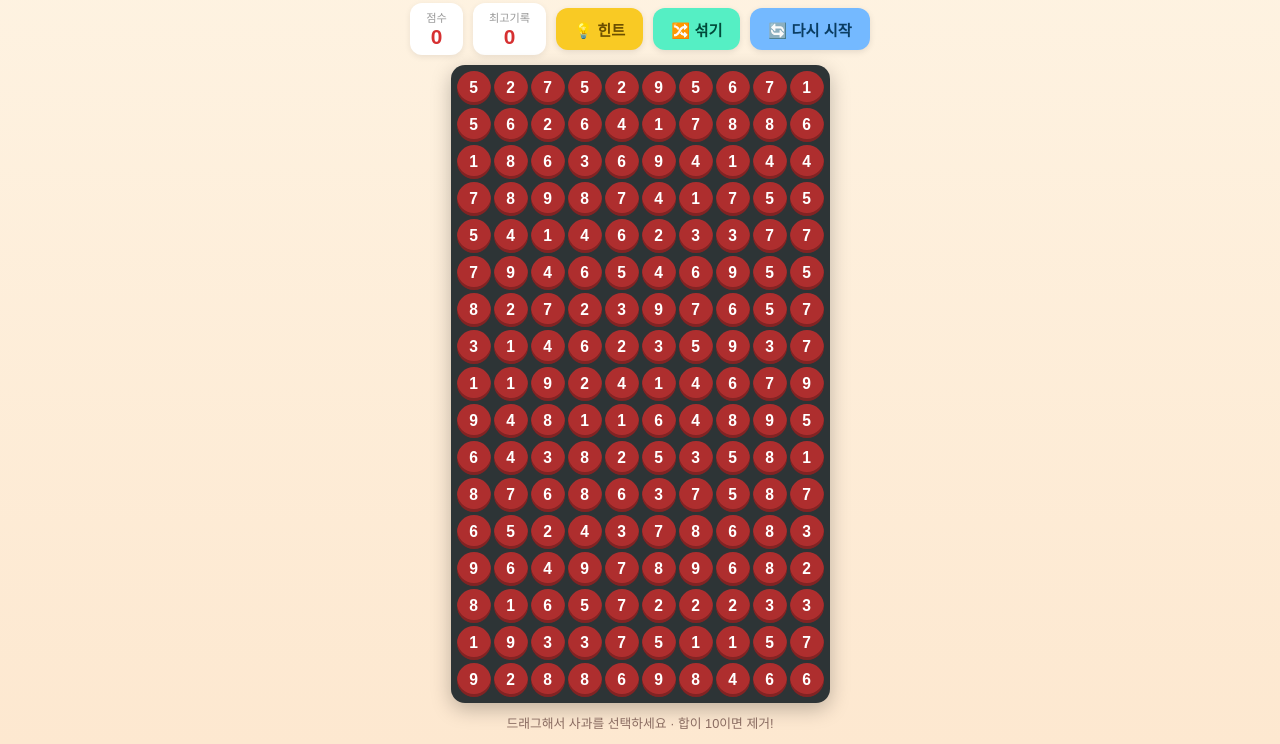
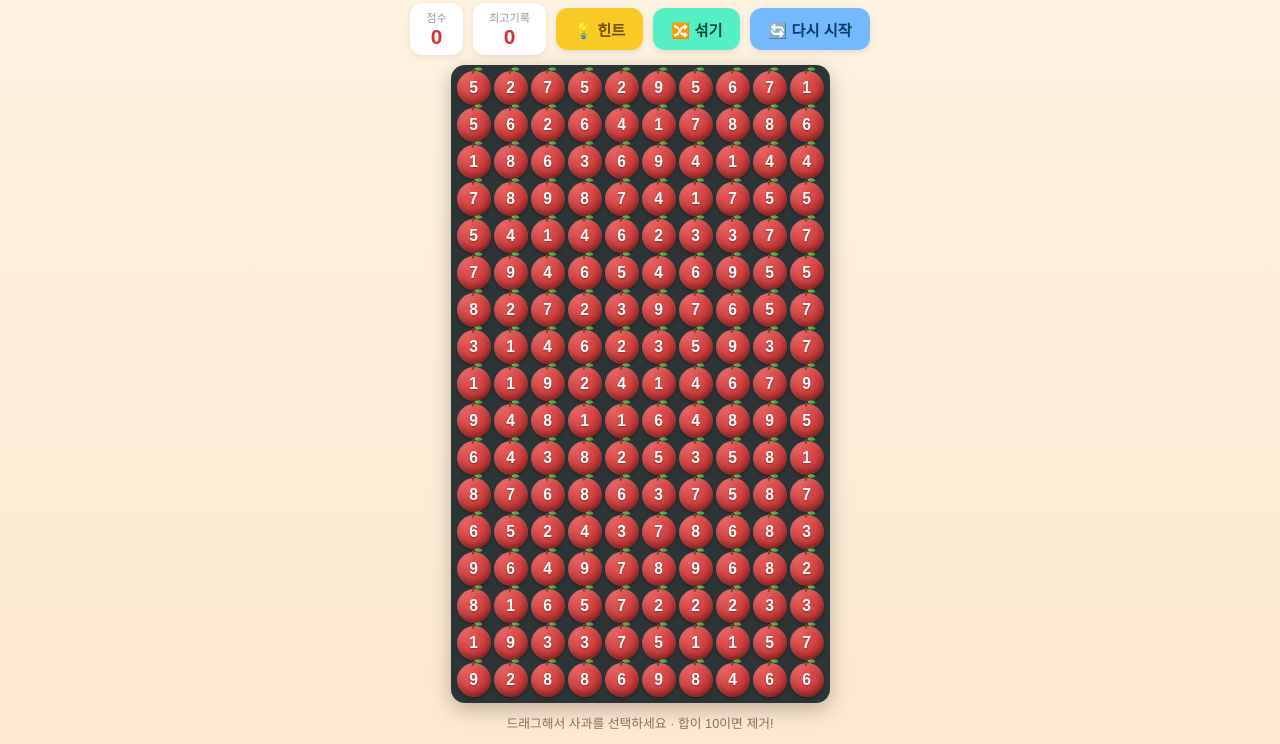
Before and after one commit to labyrinth30/apple-game, a website: page public/index.html in a window 1280 px wide. Shown: the part 56-800 px from the top of the page. Drawn offline with Linux system fonts and the light colour scheme.

Commit message:
feat: 사과 모양 개선 — 방사형 그라데이션 + 하이라이트 + 줄기/잎 (::before/::after)
유저 피드백 반영: 단색 원 → 입체적인 사과
- radial-gradient(좌상단 하이라이트) + inset shadow로 볼륨감
- 줄기(갈색)와 잎(초록)은 ::before/::after, cell에 position:relative
- 숫자 가독성 위해 text-shadow 추가

```diff
--- a/public/index.html
+++ b/public/index.html
@@ -52,12 +52,36 @@
     gap: var(--gap);
   }
   .cell {
+    position: relative;
     width: var(--cell); height: var(--cell); border-radius: 50%;
-    background: #ae2e2e; color: #fff;
+    background: radial-gradient(circle at 32% 28%, #e85a5a 0%, #d64545 42%, #ae2e2e 78%, #8f2020 100%);
+    color: #fff;
     display: flex; align-items: center; justify-content: center;
     font-size: calc(var(--cell) * 0.46); font-weight: 800;
-    box-shadow: inset 0 -3px 0 rgba(0,0,0,.25);
+    text-shadow: 0 1px 2px rgba(0,0,0,.35);
+    box-shadow:
+      inset 0 -3px 6px rgba(0,0,0,.30),
+      inset 2px 3px 5px rgba(255,255,255,.18),
+      0 2px 3px rgba(0,0,0,.25);
     pointer-events: none;
+  }
+  /* 사과 줄기 + 잎 (grid cell 위 ::before/::after) */
+  .cell::before {
+    content: '';
+    position: absolute; top: calc(var(--cell) * -0.07);
+    left: calc(var(--cell) * 0.5 - var(--cell) * 0.035);
+    width: calc(var(--cell) * 0.07); height: calc(var(--cell) * 0.16);
+    background: #7a4a21; border-radius: 2px;
+    transform: rotate(6deg);
+  }
+  .cell::after {
+    content: '';
+    position: absolute; top: calc(var(--cell) * -0.13);
+    left: calc(var(--cell) * 0.54);
+    width: calc(var(--cell) * 0.22); height: calc(var(--cell) * 0.13);
+    background: linear-gradient(135deg, #6bbf59, #4a9938);
+    border-radius: 0 70% 0 70%;
+    transform: rotate(-18deg);
   }
   .hud .value { font-size: clamp(1.05rem, 4vw, 1.3rem); }
   h1 { font-size: clamp(1.15rem, 5vw, 1.5rem); }
```
